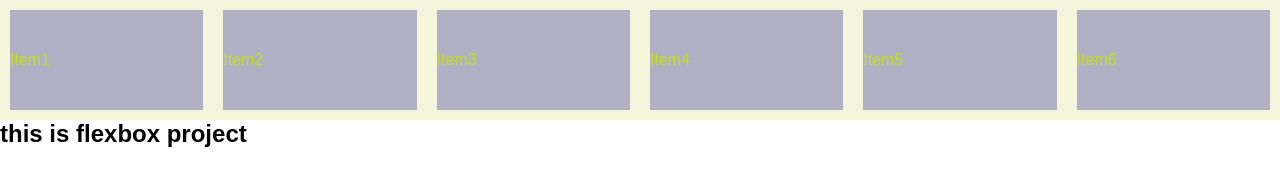
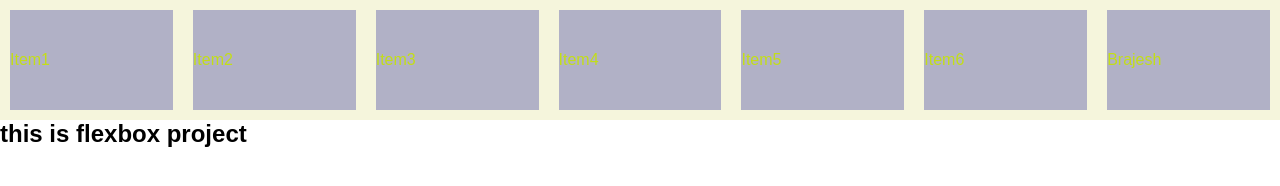
Before and after one commit to khushikuku97/flexbox-css, a plain HTML site: page index.html in a window 1280 px wide. Drawn offline with Linux system fonts and the light colour scheme.

Commit message:
new item add

```diff
--- a/index.html
+++ b/index.html
@@ -15,6 +15,7 @@
         <div class="item">Item4</div>
         <div class="item">Item5</div>
         <div class="item">Item6</div>
+        <div class="item">Brajesh</div>
     </div>
     <h2>
         this is flexbox project
```
